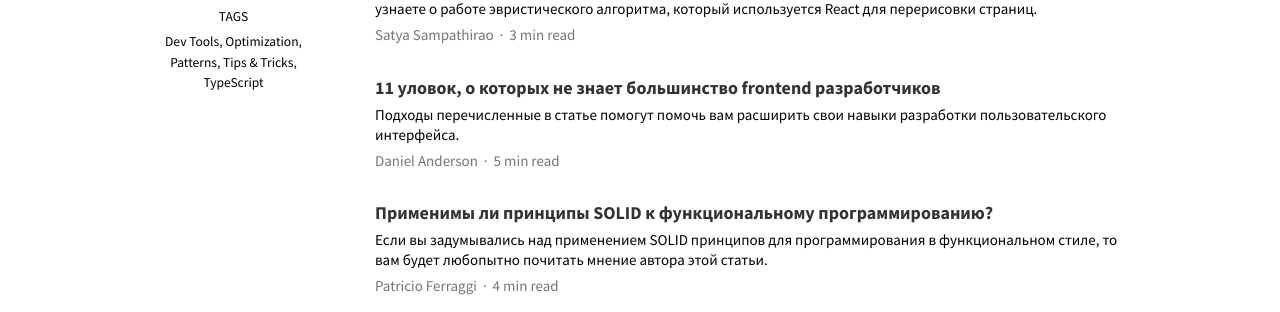
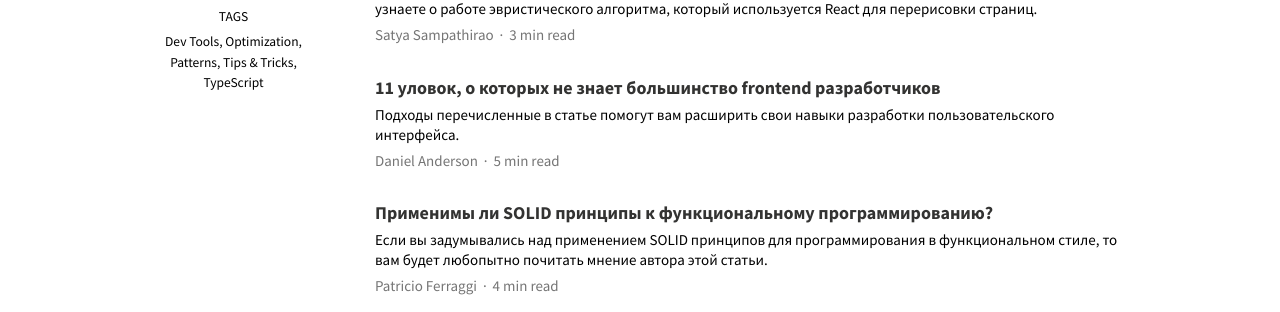
Before and after one commit to react-guild/react-guild.github.io, a Jekyll site: the page built from _posts/2020-10-26-digest11.md, in a window 1280 px wide. Shown: the part 865-1177 px from the top of the page. Built offline with Jekyll 4.4.1, drawn with Linux system fonts in a browser that asks for light colours; nearby versions of some CDN libraries.

Commit message:
fix typo in digest #11

```diff
--- a/_posts/2020-10-26-digest11.md
+++ b/_posts/2020-10-26-digest11.md
@@ -20,12 +20,12 @@ tags:
 
 <div class="digest">
     <a href="https://medium.com/javascript-in-plain-english/11-frontend-tricks-that-most-frontend-developers-dont-know-about-68dc48199ed6">11 уловок, о которых не знает большинство frontend разработчиков</a>
-    <div class="digest-desc">Подходы перечисленные в статье помогут помочь вам расширить свои навыки разработки пользовательского интерфейса.</div>
+    <div class="digest-desc">Подходы перечисленные в статье помогут вам расширить свои навыки разработки пользовательского интерфейса.</div>
     <div class="digest-time">Daniel Anderson &nbsp;&middot;&nbsp; 5 min read</div>
 </div>
 
 <div class="digest">
-    <a href="https://dev.to/patferraggi/do-the-solid-principles-apply-to-functional-programming-56lm">Применимы ли принципы SOLID к функциональному программированию?</a>
+    <a href="https://dev.to/patferraggi/do-the-solid-principles-apply-to-functional-programming-56lm">Применимы ли SOLID принципы к функциональному программированию?</a>
     <div class="digest-desc">Если вы задумывались над применением SOLID принципов для программирования в функциональном стиле, то вам будет любопытно почитать мнение автора этой статьи.</div>
     <div class="digest-time">Patricio Ferraggi &nbsp;&middot;&nbsp; 4 min read</div>
 </div>
```
